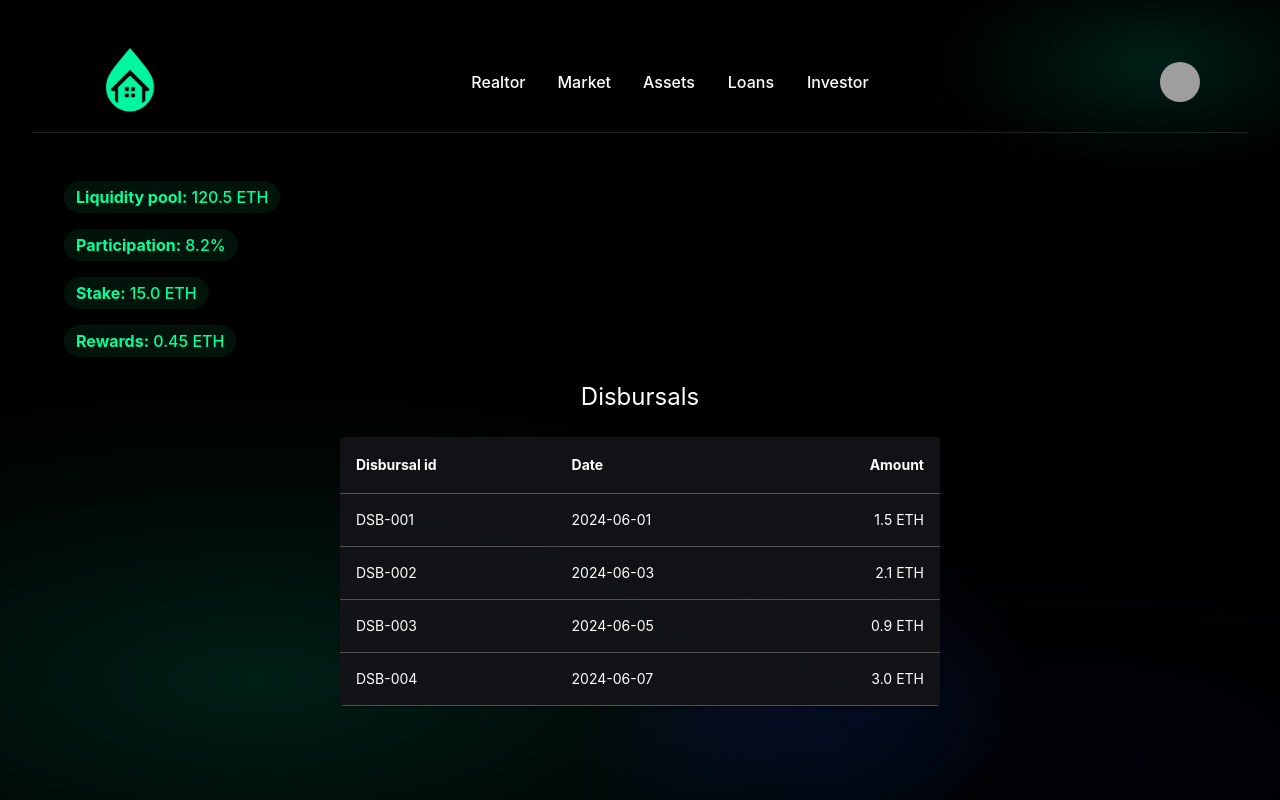
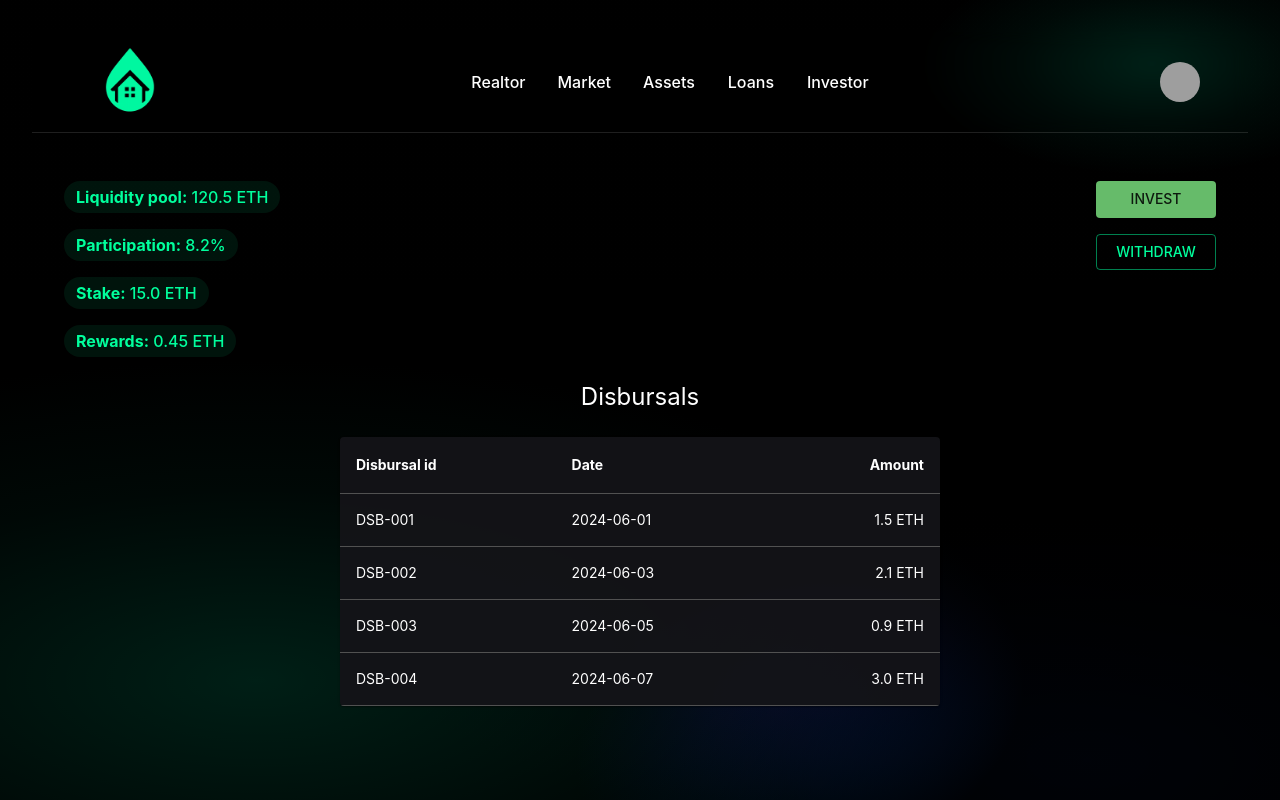
Before and after one commit to Constantino/liquid-real-estate, a React (Vite) app in the folder front-end/: page /investor in a window 1280 px wide. Built offline with nearby package versions, Linux system fonts and the light colour scheme; grey boxes are pictures that could not be loaded.

Commit message:
added invest and withdraw buttons

```diff
--- a/front-end/src/pages/Investor.jsx
+++ b/front-end/src/pages/Investor.jsx
@@ -11,6 +11,7 @@ import {
     Typography,
     Stack,
     Chip,
+    Button,
 } from '@mui/material';
 
 const mockDisbursals = [
@@ -30,7 +31,8 @@ const poolStats = [
 const Investor = () => {
     return (
         <Box sx={{ flexGrow: 1, mt: 6 }}>
-            <Stack direction="column" spacing={2} sx={{ mb: 3, alignItems: 'flex-start' }}>
+            <Box sx={{ display: 'flex', justifyContent: 'space-between', mb: 3 }}>
+                <Stack direction="column" spacing={2} alignItems="flex-start">
                     {poolStats.map((stat) => (
                         <Chip
                             key={stat.label}
@@ -39,6 +41,15 @@ const Investor = () => {
                         />
                     ))}
                 </Stack>
+                <Stack direction="column" spacing={2} alignItems="flex-end">
+                    <Button variant="contained" color="success" sx={{ minWidth: 120 }}>
+                        Invest
+                    </Button>
+                    <Button variant="outlined" color="primary" sx={{ minWidth: 120 }}>
+                        Withdraw
+                    </Button>
+                </Stack>
+            </Box>
             <Typography variant="h5" sx={{ mb: 3 }}>
                 Disbursals
             </Typography>
```
Lines whose indentation alone changed are shown as unchanged.
